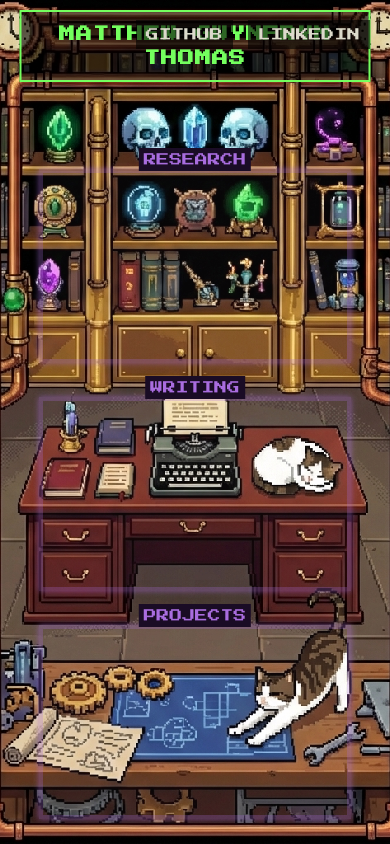
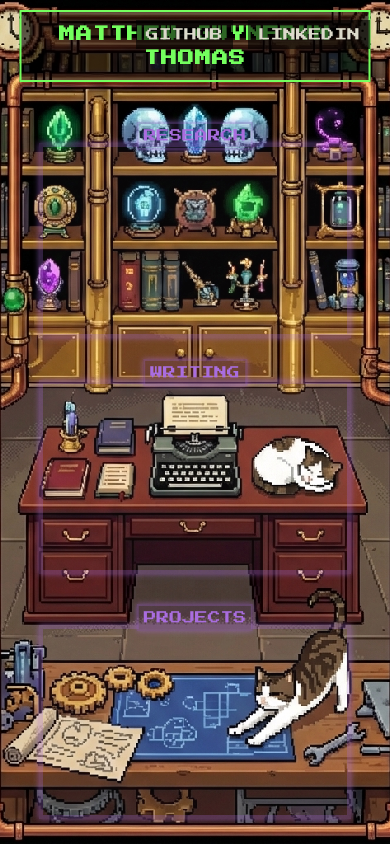
Before and after one commit to matthewgthomas/matthewgthomas.github.io, a React (Vite) app: page /#/ in a window 390 px wide. Built offline with nearby package versions, Linux system fonts and the light colour scheme.

Commit message:
Pulse labels on mobile

```diff
--- a/src/pages/Home.css
+++ b/src/pages/Home.css
@@ -57,6 +57,26 @@
     }
 }
 
+@keyframes hotspot-label-pulse {
+    0% {
+        box-shadow: 0 0 5px rgba(169, 109, 223, 0.5);
+        border-color: rgba(169, 109, 223, 0.2);
+        background: rgba(169, 109, 223, 0.1);
+    }
+
+    50% {
+        box-shadow: 0 0 15px rgba(169, 109, 223, 0.9);
+        border-color: rgba(169, 109, 223, 0.8);
+        background: var(--color-bg);
+    }
+
+    100% {
+        box-shadow: 0 0 5px rgba(169, 109, 223, 0.5);
+        border-color: rgba(169, 109, 223, 0.2);
+        background: rgba(169, 109, 223, 0.1);
+    }
+}
+
 .hotspot:hover {
     /*border-color: var(--color-hotspot);*/
     border: 6px solid rgb(169, 109, 223);
@@ -88,6 +108,15 @@
 @media (max-width: 1024px) {
     .hotspot-label {
         display: block;
+        border: 2px solid rgba(169, 109, 223, 0.5);
+        background: rgba(169, 109, 223, 0.1);
+        animation: hotspot-label-pulse 3s infinite;
+        box-shadow: 0 0 10px rgba(169, 109, 223, 0.3);
+    }
+
+    .hotspot:hover .hotspot-label {
+        animation: none;
+        background: var(--color-bg);
     }
 }
 
@@ -123,7 +152,7 @@
 
     /* Top: Bookshelf (Research) */
     .research-spot {
-        top: 20%;
+        top: 17%;
         left: 10%;
         width: 80%;
         height: 23%;
@@ -131,7 +160,7 @@
 
     /* Middle: Desk (Writing) */
     .writing-spot {
-        top: 47%;
+        top: 45%;
         left: 10%;
         width: 80%;
         height: 23%;
```
